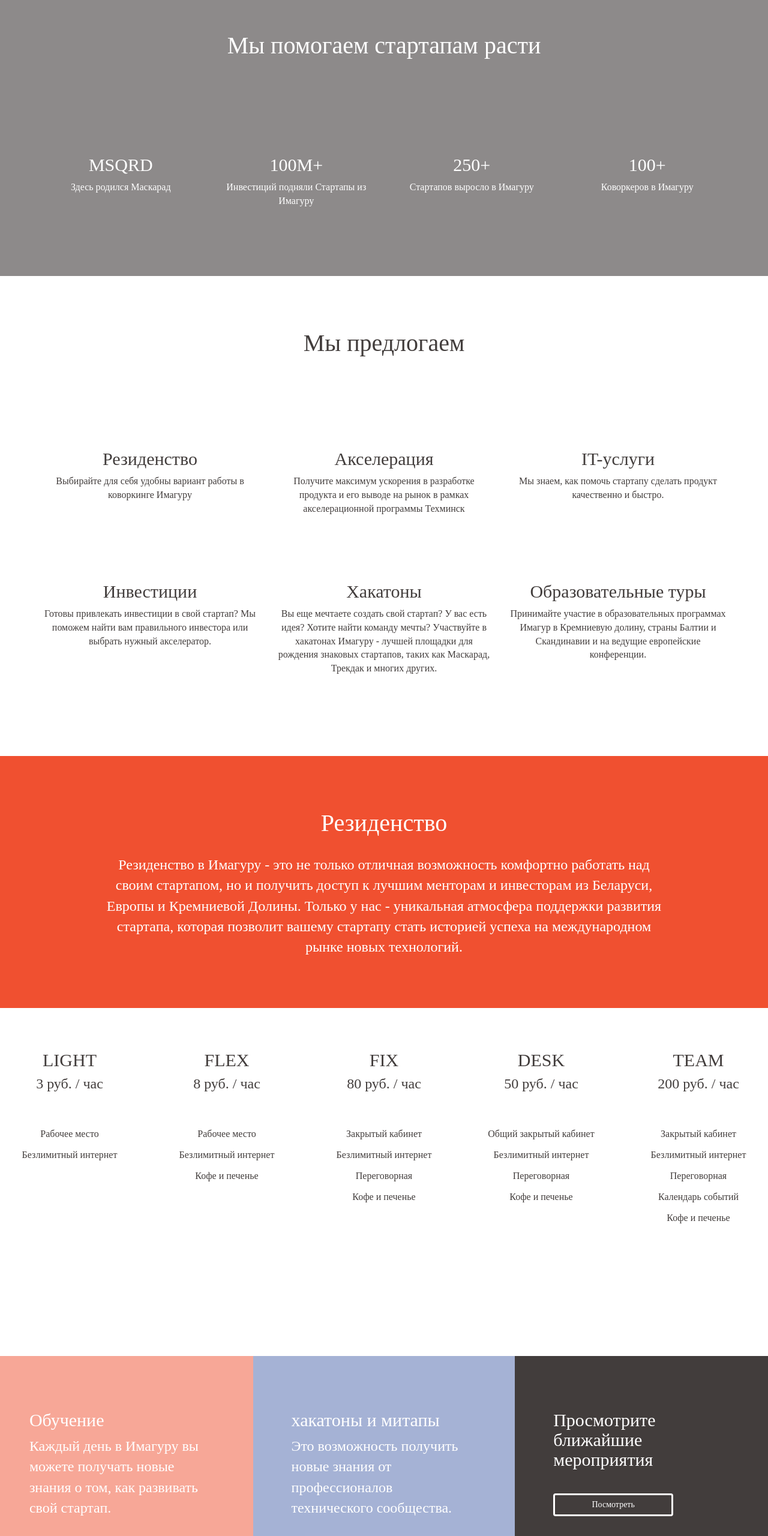
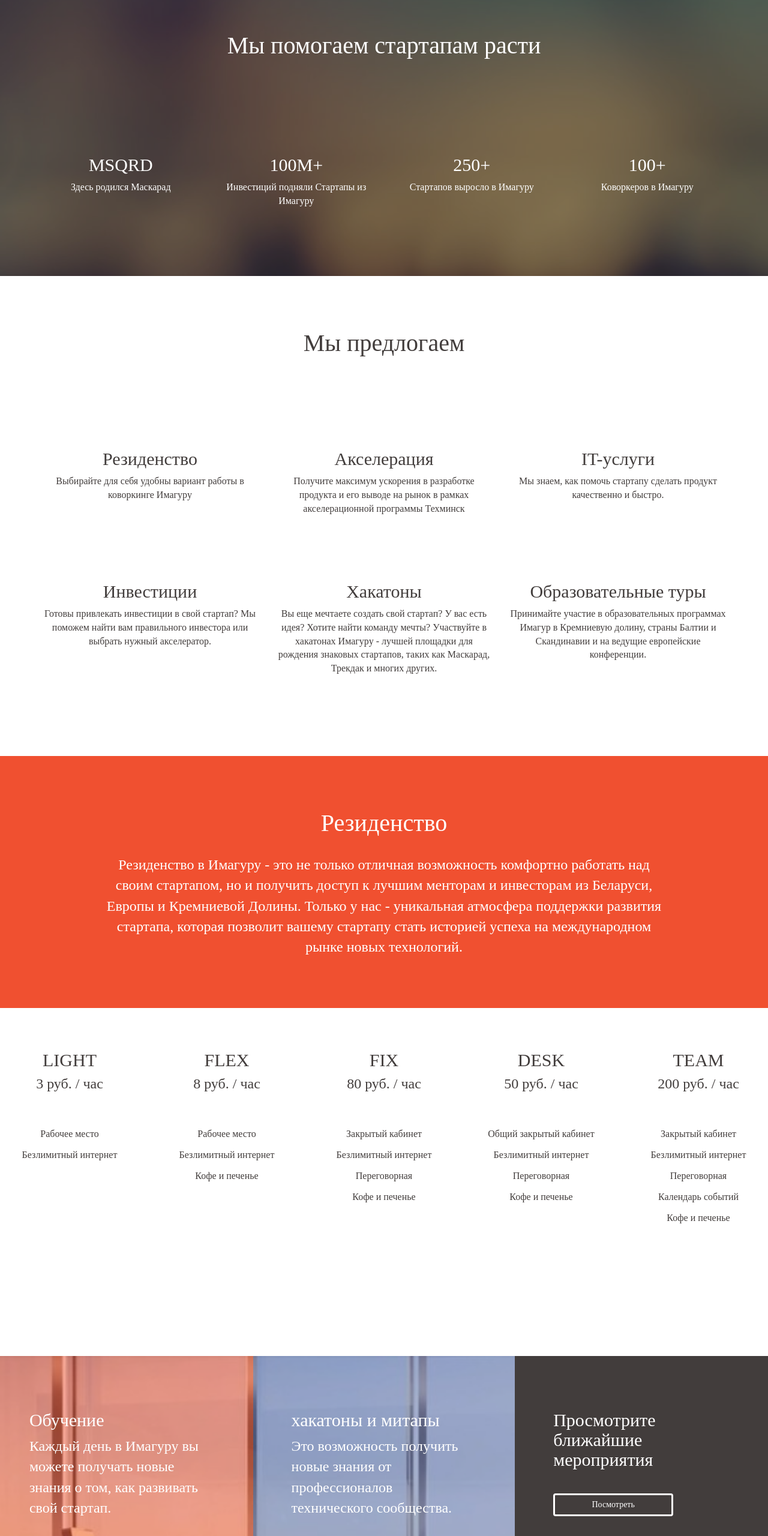
Before and after one commit to DaryaBobko/task-for-frontend, a website: page index.html in a window 1280 px wide. Shown: the part 240-2800 px from the top of the page at 60% size. Drawn offline with nearby package versions, Linux system fonts and the light colour scheme; the site is published under a folder, as on GitHub Pages, so addresses that start at the root find nothing; files whose address does not match are found by name.

Commit message:
url fixes

```diff
--- a/content/css/main.css
+++ b/content/css/main.css
@@ -121,7 +121,7 @@ img-block{
 }
 
 .main-page {
-    background-image: url(/content/images/main.jpg);
+    background-image: url(../images/main.jpg);
     background-size: cover;
 }
 
@@ -293,7 +293,7 @@ ul {
     }
 
     .office-img {
-        background-image: url(/content/images/office.jpg);
+        background-image: url(../images/office.jpg);
         background-size: cover;
     }
 }
@@ -305,7 +305,7 @@ ul {
     }
 
     .office-img {
-        background-image: url(/content/images/office.jpg);
+        background-image: url(../images/office.jpg);
         background-size: cover;
     }
 }
```
